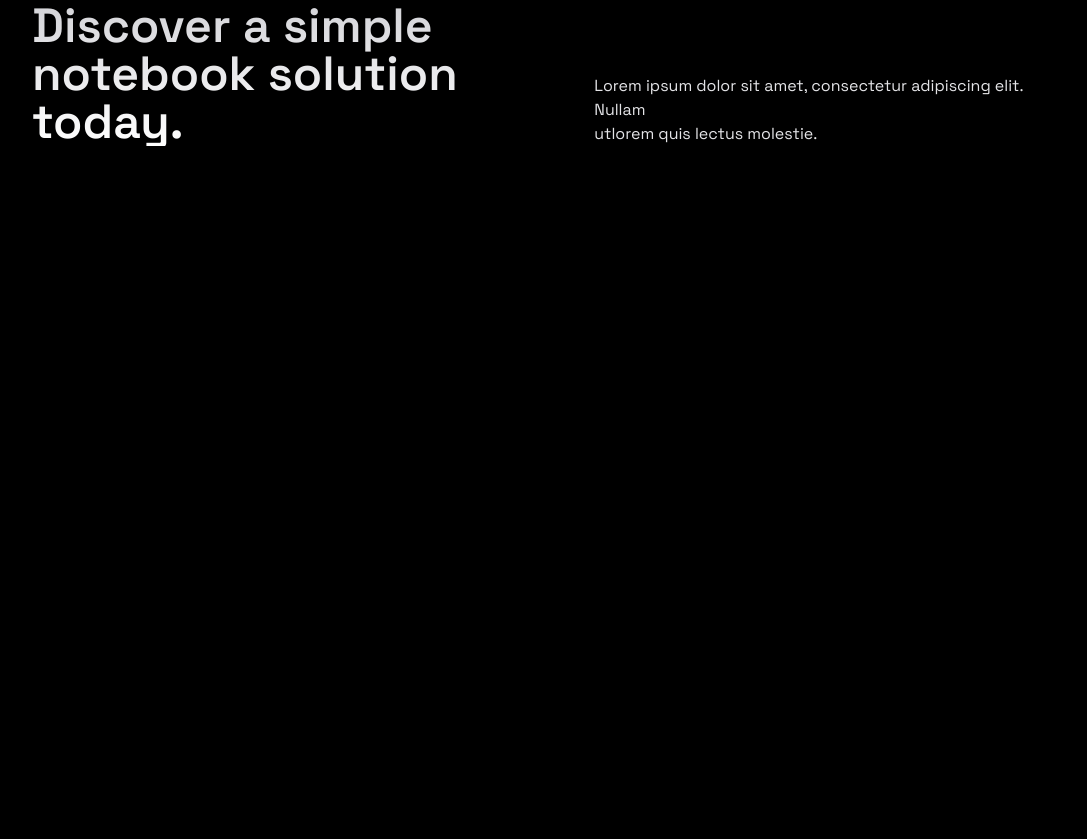
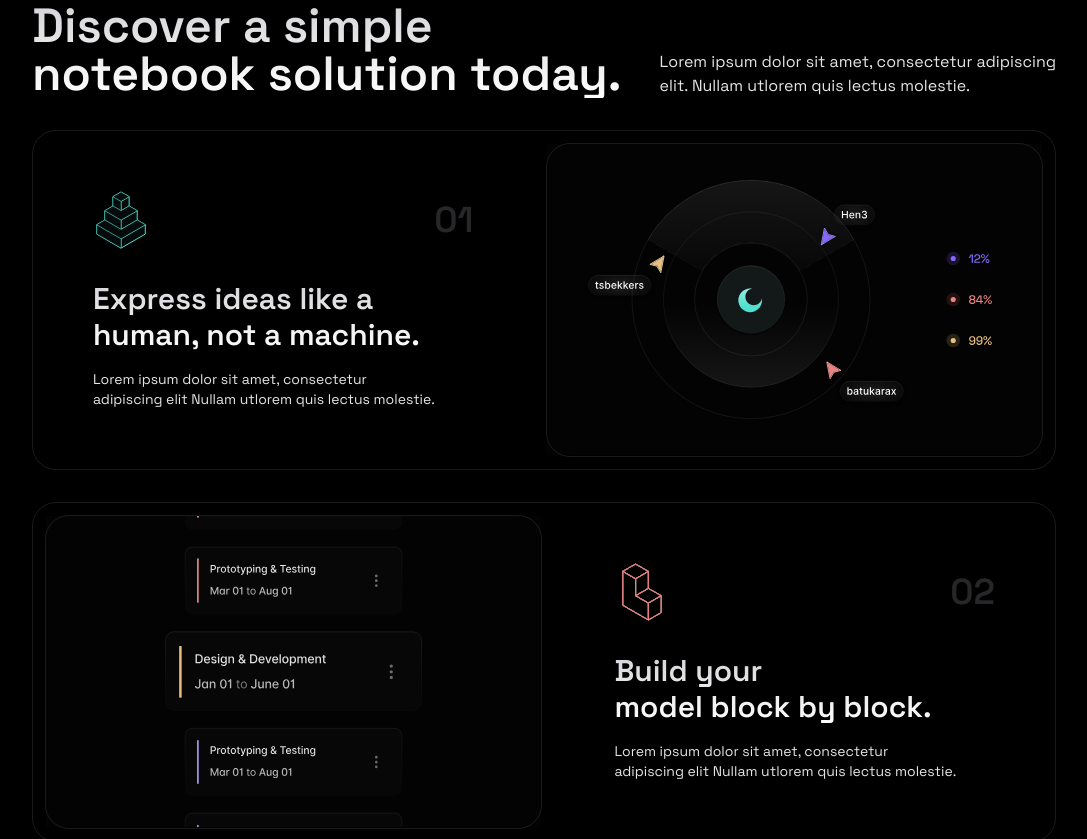
Before and after one commit to ItsImran10140/verve, a Next.js app: page / in a window 1280 px wide. Shown: the part 1880-2719 px from the top of the page, without its empty margins (96-1183 px from the left). Before the commit the page ends 2058 px from the top, so only its background shows below. Built offline with nearby package versions, Linux system fonts and the light colour scheme.

Commit message:
Added Complete Second Section

```diff
--- /dev/null
+++ b/app/components/Section_2/Seaction_Header/Cards.tsx
@@ -0,0 +1,71 @@
+/* eslint-disable @next/next/no-img-element */
+
+const CardDetails = [
+  {
+    image: "/Benefit Image 01.svg",
+    icons: "/Benefit 01.svg",
+    number: "01",
+    titleFirst: "Express ideas like a",
+    titleSecond: "human, not a machine.",
+    descriptionFirst: "Lorem ipsum dolor sit amet, consectetur",
+    descriptionSecond: "adipiscing elit Nullam utlorem quis lectus molestie.",
+    reverse: false, // Normal layout: text left, image right
+  },
+  {
+    image: "/Benefit Image 02.svg",
+    icons: "/Benefit 02.svg",
+    number: "02",
+    titleFirst: "Build your",
+    titleSecond: "model block by block.",
+    descriptionFirst: "Lorem ipsum dolor sit amet, consectetur",
+    descriptionSecond: "adipiscing elit Nullam utlorem quis lectus molestie.",
+    reverse: true, // Reversed layout: image left, text right
+  },
+  {
+    image: "/Benefit Image 03.svg",
+    icons: "/Benefit 03.svg",
+    number: "03",
+    titleFirst: "Express ideas like a",
+    titleSecond: "human, not a machine.",
+    descriptionFirst: "Lorem ipsum dolor sit amet, consectetur",
+    descriptionSecond: "adipiscing elit Nullam utlorem quis lectus molestie.",
+    reverse: false, // Reversed layout: image left, text right
+  },
+];
+
+const Cards = () => {
+  return (
+    <div className="w-[80%] mx-auto">
+      {CardDetails.map((data, i) => (
+        <div
+          key={i}
+          className={`border border-white/10 rounded-3xl flex justify-between mb-8 ${
+            data.reverse ? "flex-row-reverse" : ""
+          }`}
+        >
+          <div className="p-15 w-[50%] flex flex-col justify-between">
+            <div className="flex justify-between">
+              <img src={data.icons} alt="Icon" />
+              <p className="text-4xl text-zinc-800 font-semibold flex items-center">
+                {data.number}
+              </p>
+            </div>
+            <div>
+              <p className="relative text-start text-3xl font-semibold mt-8 bg-gradient-to-b from-zinc-300 to-white bg-clip-text text-transparent">
+                {data.titleFirst} <br /> {data.titleSecond}
+              </p>
+              <p className="text-zinc-200 text-start mt-4 text-sm">
+                {data.descriptionFirst} <br /> {data.descriptionSecond}
+              </p>
+            </div>
+          </div>
+          <div className="border border-white/10 rounded-3xl w-[50%] m-3">
+            <img src={data.image} alt="Benefit Image" />
+          </div>
+        </div>
+      ))}
+    </div>
+  );
+};
+
+export default Cards;
--- a/app/components/Section_2/Seaction_Header/Header.tsx
+++ b/app/components/Section_2/Seaction_Header/Header.tsx
@@ -14,8 +14,8 @@ const Header = () => {
         </div>
         <div className=" flex flex-col justify-end">
           <p className="text-zinc-200 text-start mt-10">
-            Lorem ipsum dolor sit amet, consectetur adipiscing elit. Nullam{" "}
-            <br /> utlorem quis lectus molestie.
+            Lorem ipsum dolor sit amet, consectetur adipiscing <br /> elit.
+            Nullam utlorem quis lectus molestie.
           </p>
         </div>
       </div>
--- a/app/components/Section_2/Seaction_Header/Section_Second.tsx
+++ b/app/components/Section_2/Seaction_Header/Section_Second.tsx
@@ -1,9 +1,11 @@
+import Cards from "./Cards";
 import Header from "./Header";
 
 const Section_Second = () => {
   return (
     <div>
       <Header />
+      <Cards />
     </div>
   );
 };
```
